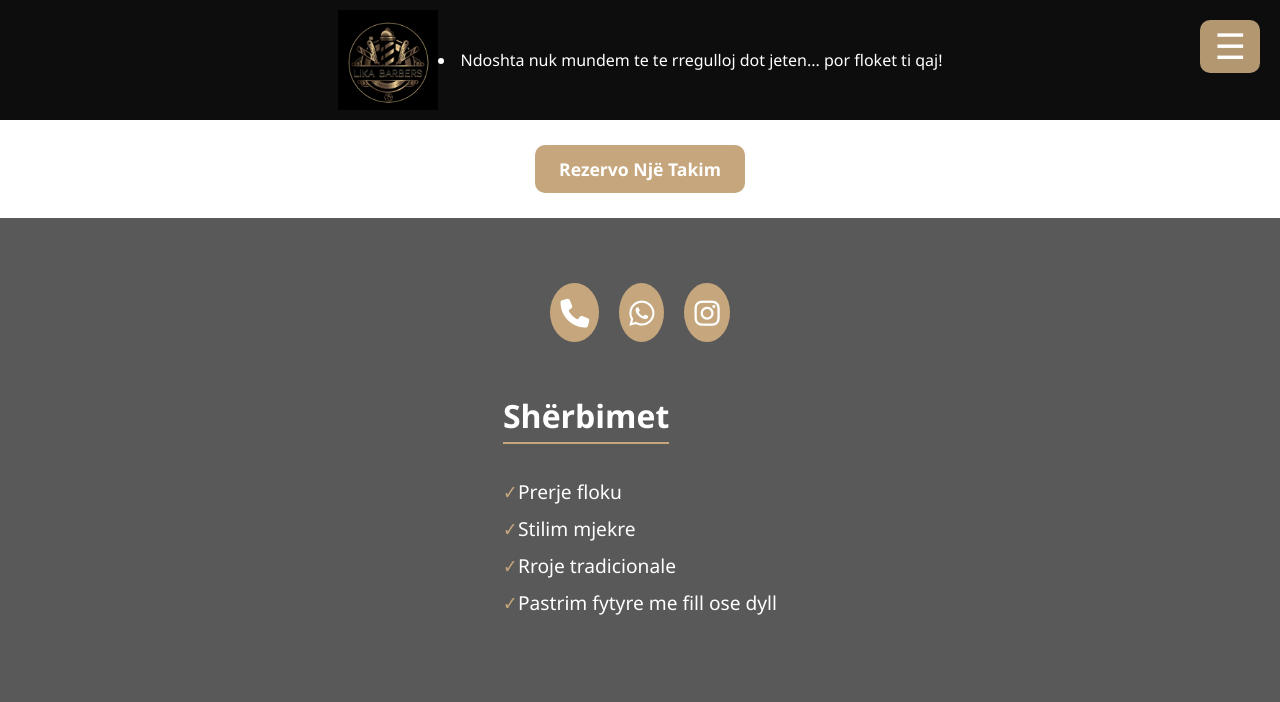
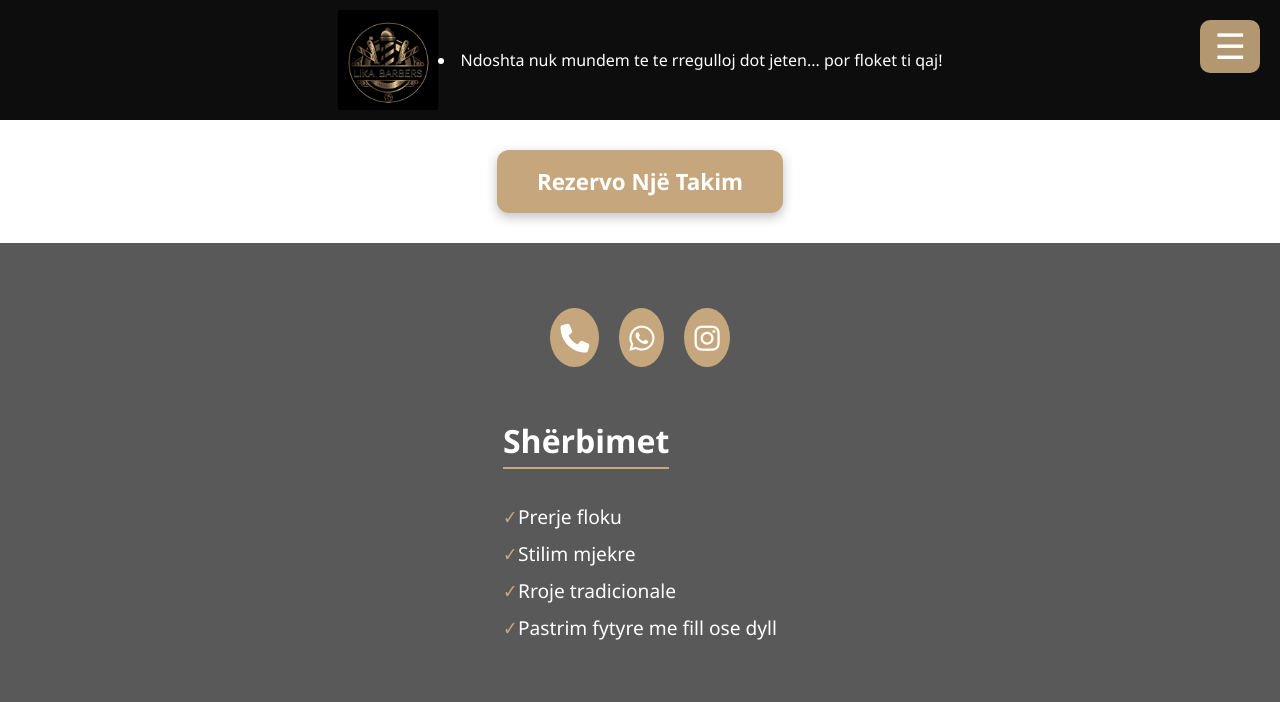
Before and after one commit to LikaBarbers/Lika-Barbers, a plain HTML site: page index.html in a window 1280 px wide. Shown: the top 702 px of the page. Drawn offline with Linux system fonts and the light colour scheme.

Commit message:
Update style.css

```diff
--- a/style.css
+++ b/style.css
@@ -243,21 +243,27 @@ footer {
 .booking-button-container {
   display: flex;
   justify-content: center;
-  margin: 25px 0;
+  align-items: center;
+  margin: 30px 0;
 }
 
 .booking-button {
   background-color: #c6a77d;
   color: white;
-  padding: 12px 24px;
-  font-size: 1.1rem;
+  padding: 16px 40px;
+  font-size: 1.4rem;
   font-weight: bold;
-  border-radius: 10px;
   text-decoration: none;
-  transition: background-color 0.3s ease;
+  border: none;
+  border-radius: 12px;
+  box-shadow: 0 4px 12px rgba(0, 0, 0, 0.25);
+  transition: all 0.3s ease-in-out;
+  cursor: pointer;
+  font-family: 'Segoe UI', sans-serif;
 }
 
 .booking-button:hover {
-  background-color: #b5955d;
-  color: black;
+  background-color: #b08b5a;
+  transform: scale(1.05);
+  color: #000;
 }
```
